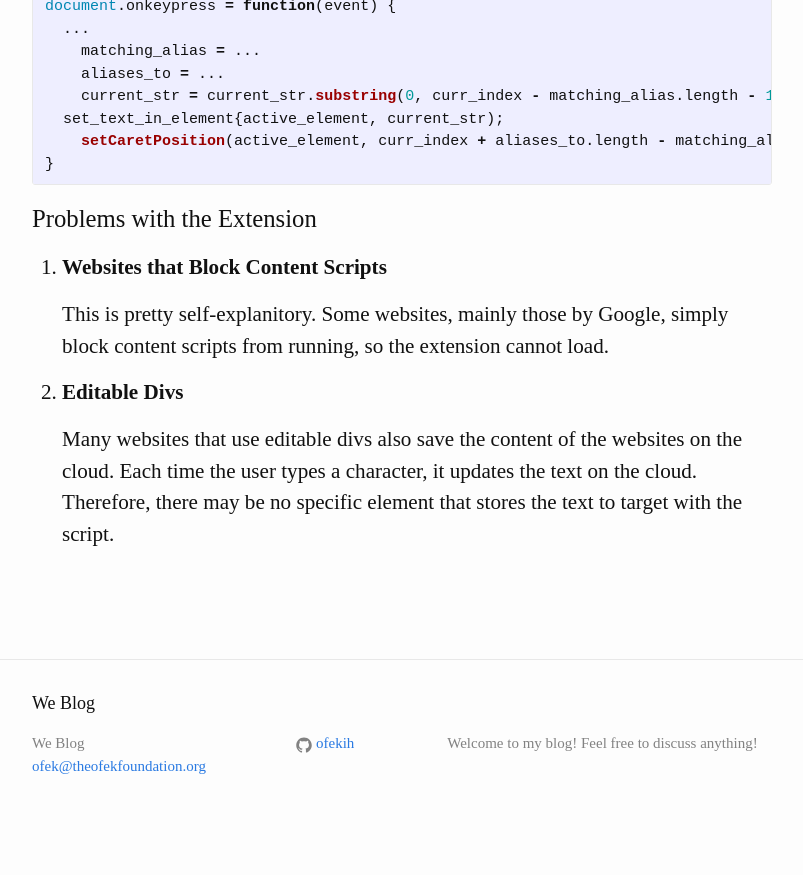
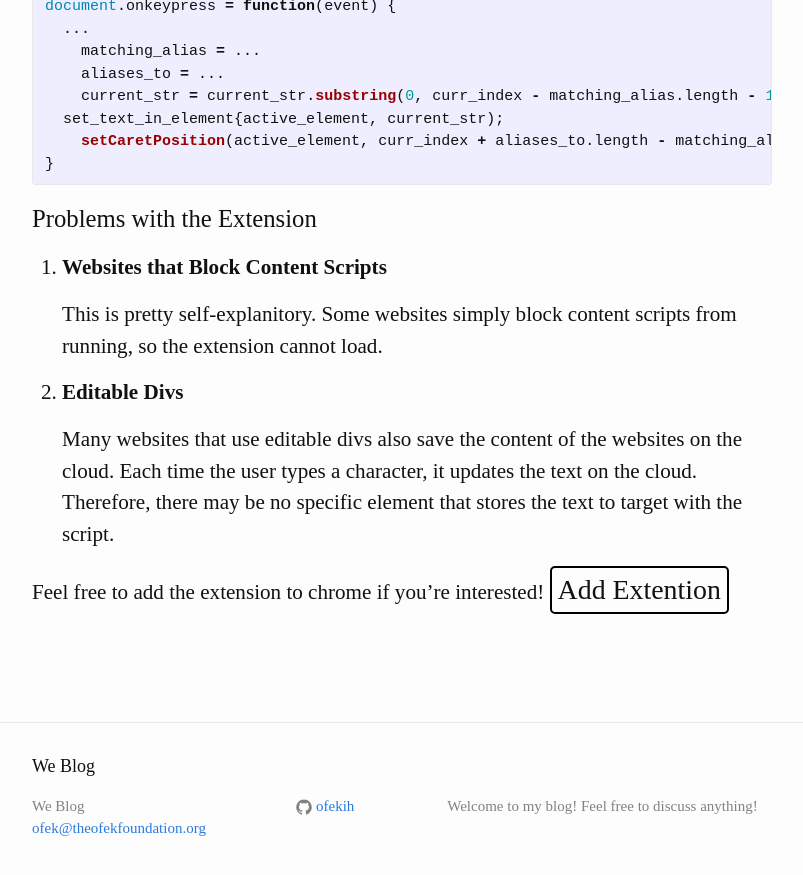
Before and after one commit to The-Ofek-Foundation/blog, a Jekyll site: the page built from _posts/2016-02-05-how-I-created-chromedash.md, in a window 1280 px wide and 900 px high, scrolled down 2413 px. Shown: the top 875 px of the window, without its empty margins (238-1041 px from the left). Built offline with Jekyll 4.4.1, drawn with Linux system fonts in a browser that asks for light colours; comment, search, counter and statistics services are not loaded; before the commit the page ends 3250 px from its top, so only the background shows below that.

```diff
--- a/_posts/2016-02-05-how-I-created-chromedash.md
+++ b/_posts/2016-02-05-how-I-created-chromedash.md
@@ -74,11 +74,13 @@
 
 1. **Websites that Block Content Scripts**
 
-    This is pretty self-explanitory. Some websites, mainly those by Google, simply block content scripts from running, so the extension cannot load.
+    This is pretty self-explanitory. Some websites simply block content scripts from running, so the extension cannot load.
 
 2. **Editable Divs**
 
     Many websites that use editable divs also save the content of the websites on the cloud. Each time the user types a character, it updates the text on the cloud. Therefore, there may be no specific element that stores the text to target with the script.
+
+Feel free to add the extension to chrome if you're interested! <button>Add Extention</button>
 
 [my extension]:https://chrome.google.com/webstore/detail/chromedash/bbpiealmmbiefhppikadopbljoppcnoa "ChromeDash chrome extension"
 [wiki dashes]:https://en.wikipedia.org/wiki/Dashes "dashes wikipedia"
```
